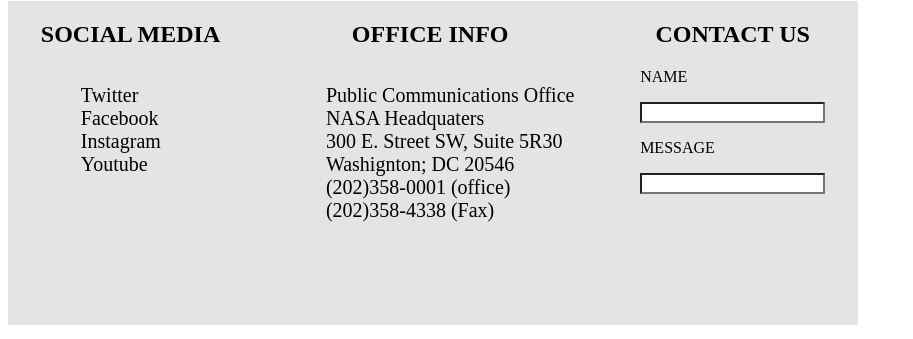
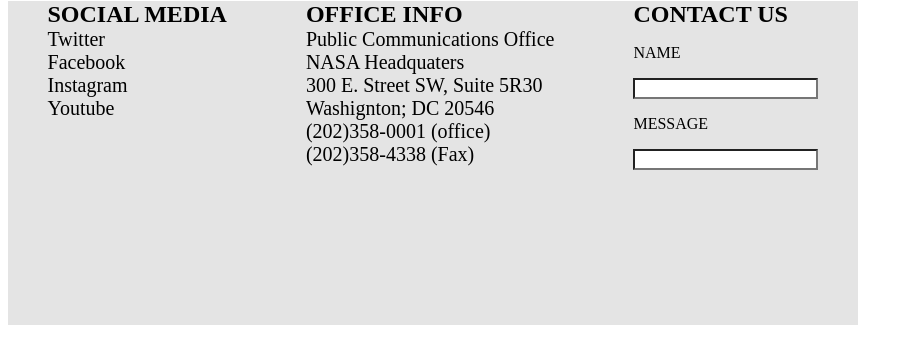
Before and after one commit to Chrittian/ACA_web101_Christtian_Rivera, a plain HTML site: page SRC/Nasa-Page/NASAp.html in a window 1280 px wide. Shown: the part 461-800 px from the top of the page, without its empty margins (0-913 px from the left). Drawn offline with Linux system fonts and the light colour scheme.

Commit message:
nasa-page

```diff
--- a/SRC/Nasa-Page/NASAp.css
+++ b/SRC/Nasa-Page/NASAp.css
@@ -15,12 +15,17 @@ img {
 h2 {
   color: black;
   font-weight: bold;
-  text-align: center;
+  text-align: left;
+  margin: 0;
+  padding: 0;
 }
 ul {
   color: black;
   list-style: none;
   float: left;
+  justify-content: left;
+  margin: 0;
+  padding: 0;
 }
 li {
   font-size: 20px;
```
